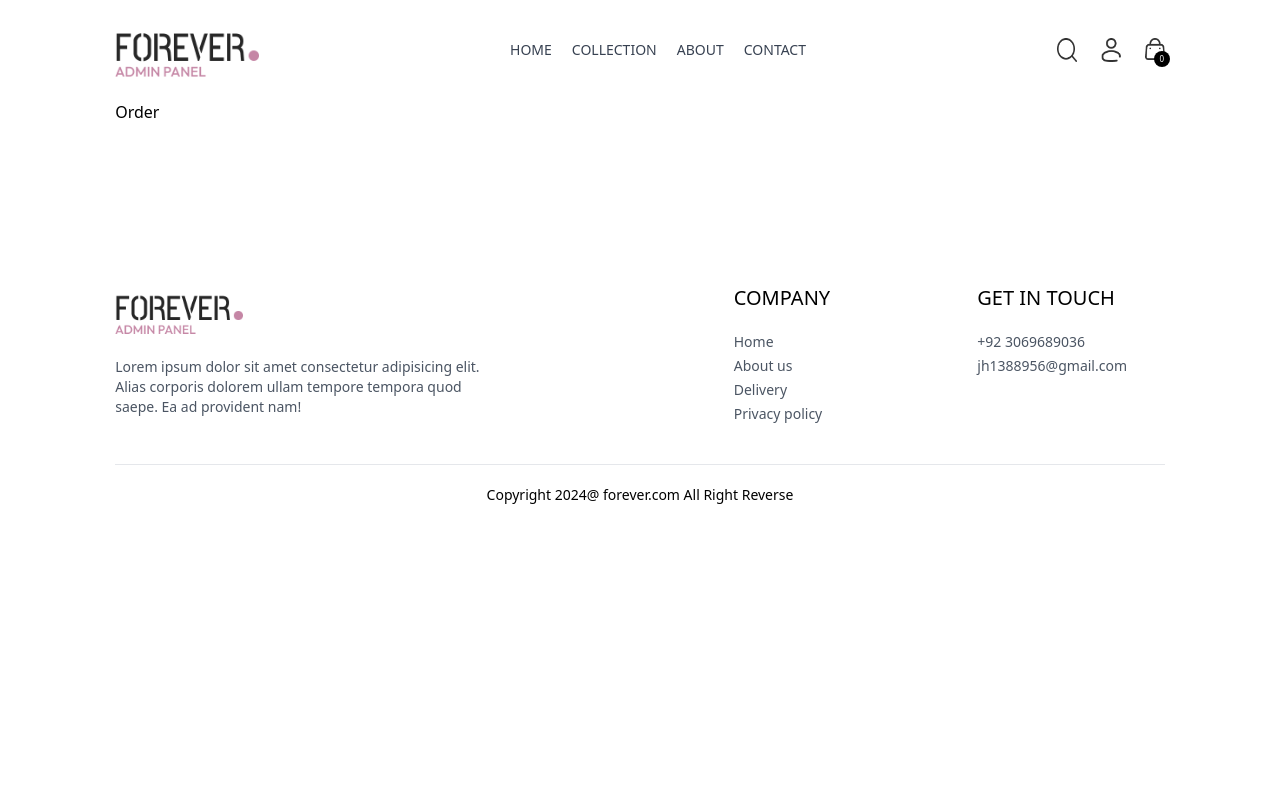
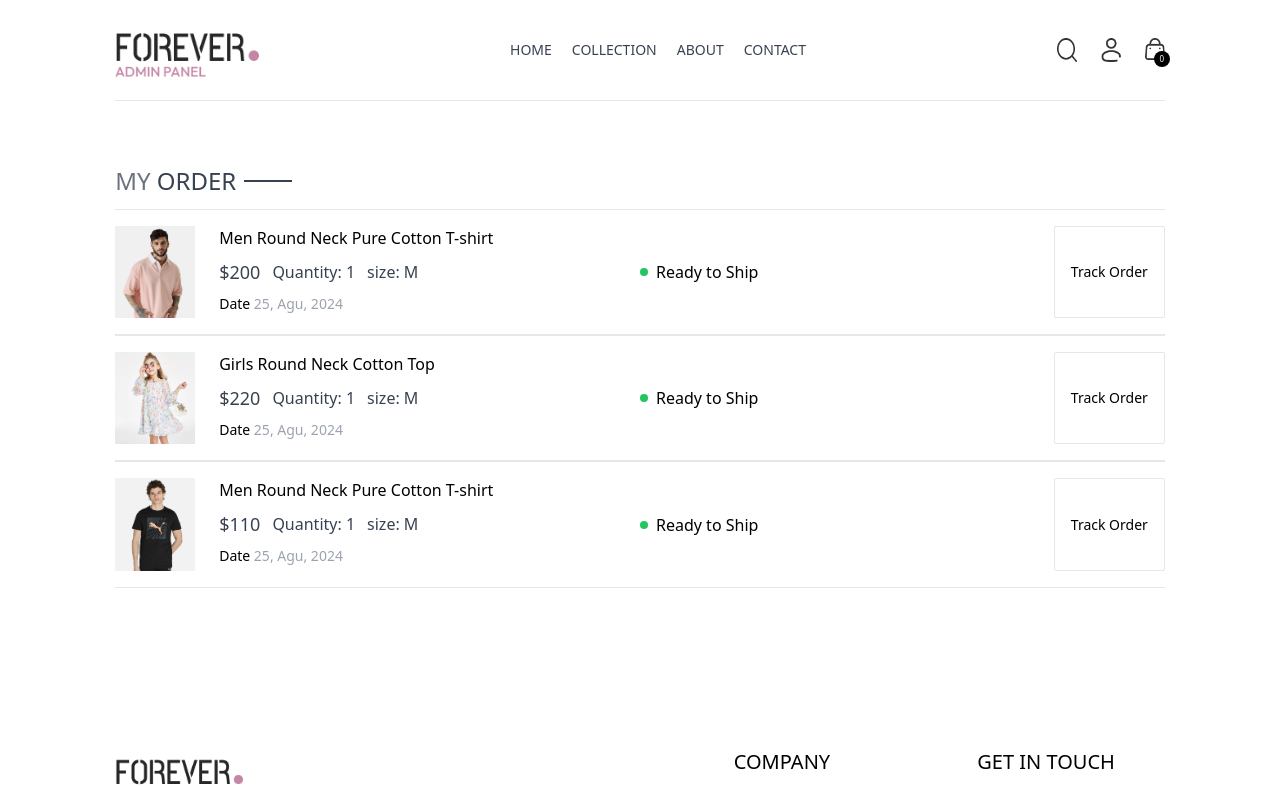
Before and after one commit to Jalalhussain1/E-Commerce-Website, a React (Vite) app in the folder E-commerce/: page /Order in a window 1280 px wide. Shown: the top 787 px of the page. Built offline with nearby package versions, Linux system fonts and the light colour scheme.

Commit message:
complete the order section

```diff
--- a/E-commerce/src/Pages/Order.jsx
+++ b/E-commerce/src/Pages/Order.jsx
@@ -1,8 +1,44 @@
-import React from 'react'
+import React, { useContext } from 'react'
+import { ShopContext } from '../context/ShopContext'
+import Title from '../components/Title';
+import { products } from '../assets/assets';
 
 const Order = () => {
+  const { products, currency } = useContext(ShopContext);
   return (
-    <div>Order</div>
+    <div className='border-t pt-16'>
+      <div className='text-2xl'>
+        <Title text1={'MY'} text2={'ORDER'} />
+      </div>
+      <div>
+        {
+          products.slice(1, 4).map((item, index) => (
+            <div key={index} className='py-4 border-t border-b text-gray-7 flex flex-col md:flex-row  md:item-center   md:justify-between gap-4 '>
+              <div className='flex items-start gap-6 text-sm'>
+                <img className='w-16 sm:w-20 ' src={item.image[0]} alt="" />
+                <div>
+                  <p className='sm:text-base font-medium'>{item.name}</p>
+                  <div className='flex items-center gap-3 mt-2 text-base text-gray-700'>
+                    <p className='text-lg'>{currency}{item.price}</p>
+                    <p>Quantity: 1</p>
+                    <p>size: M</p>
+                  </div>
+                  <p className='mt-2'>Date <span className='text-gray-400'>25, Agu, 2024</span></p>
+                </div>
+              </div>
+              <div className='md:w-1/2 flex justify-between'>
+                <div className='flex items-center gap-2'>
+                  <p className='min-w-2 h-2 rounded-full bg-green-500'></p>
+                  <p className='text-sm md:text-base'>Ready to  Ship</p>
+                </div>
+                <button className='border px-4 py-2 text-sm font-medium rounded-sm'>Track Order</button>
+              </div>
+            </div>
+
+          ))
+        }
+      </div>
+    </div>
   )
 }
 
```
